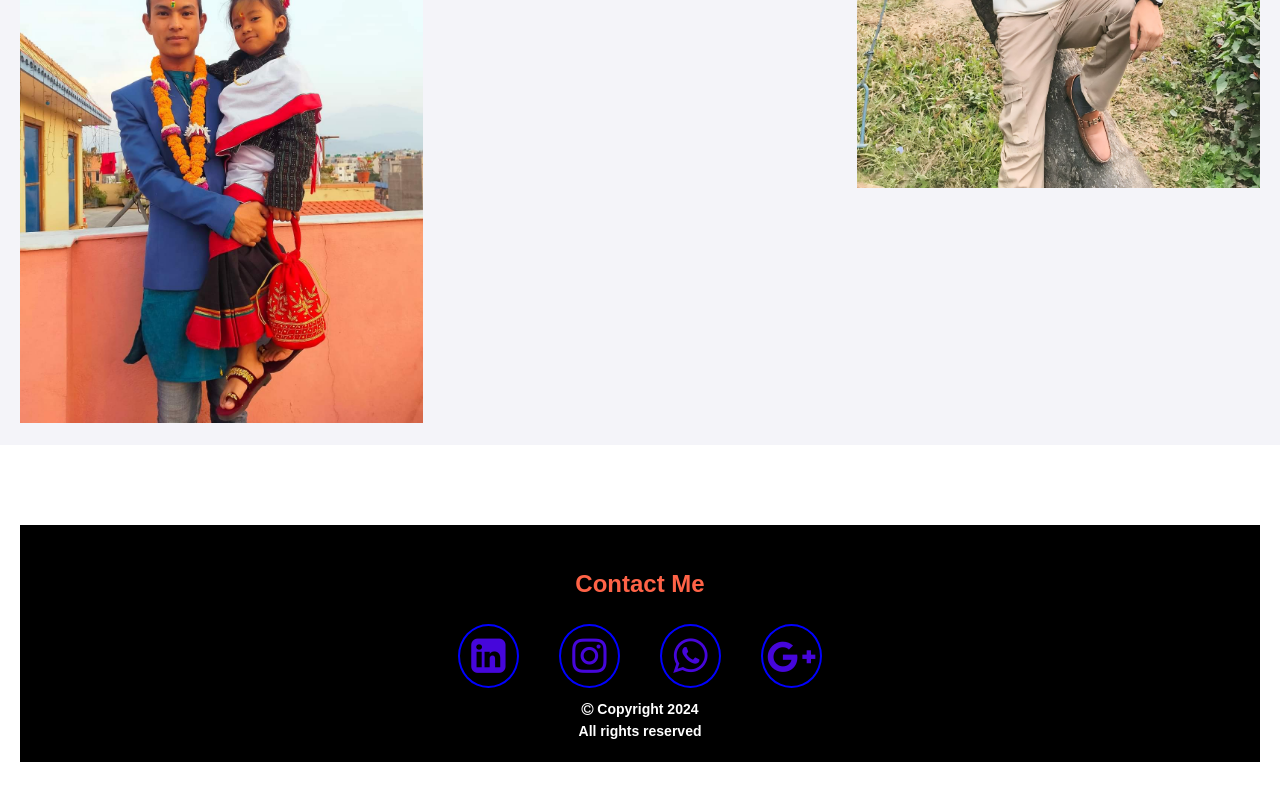
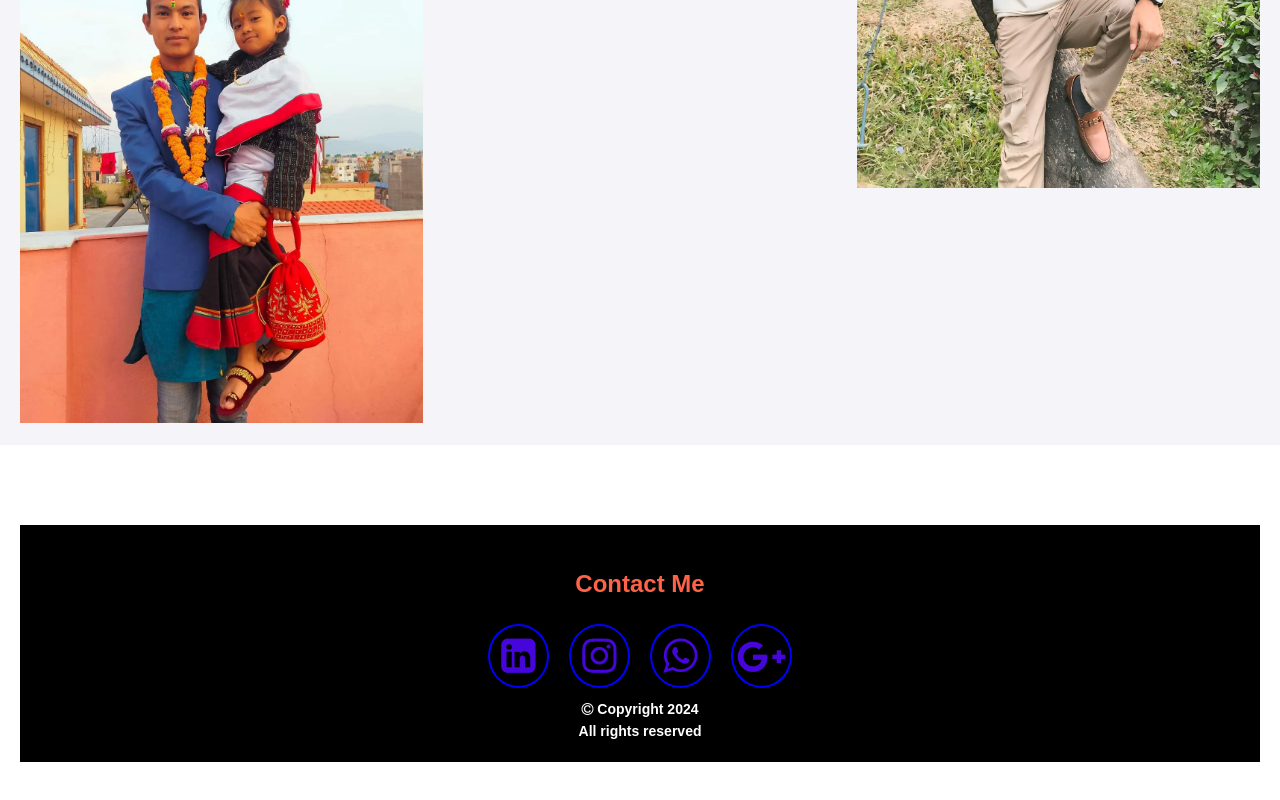
Before and after one commit to amritshrestha01/amrit, a plain HTML site: page index.html in a window 1280 px wide. Shown: the part 4405-5205 px from the top of the page. Drawn offline with Linux system fonts and the light colour scheme.

Commit message:
Update index.html

```diff
--- a/index.html
+++ b/index.html
@@ -183,7 +183,7 @@
 
     <footer style="position: relative; bottom: 0; width: 100%; text-align: center; padding: 20px 0; background-color: black; color: white;">
       <h2 style="color:Tomato;">Contact Me</h2>
-       <ul style="list-style: none; padding: 0; margin: 0; display: flex; justify-content: center; gap: 20px;">
+       <ul style="list-style: none; padding: 0; margin: 0; display: flex; justify-content: center;">
         <li>
           <a href="https://www.linkedin.com/in/amrit-shrestha-914877350" style="color: white;"><i class="fa fa-linkedin-square" style="font-size:40px;color:rgb(70, 6, 219)"></i></a>
         </li>
```
